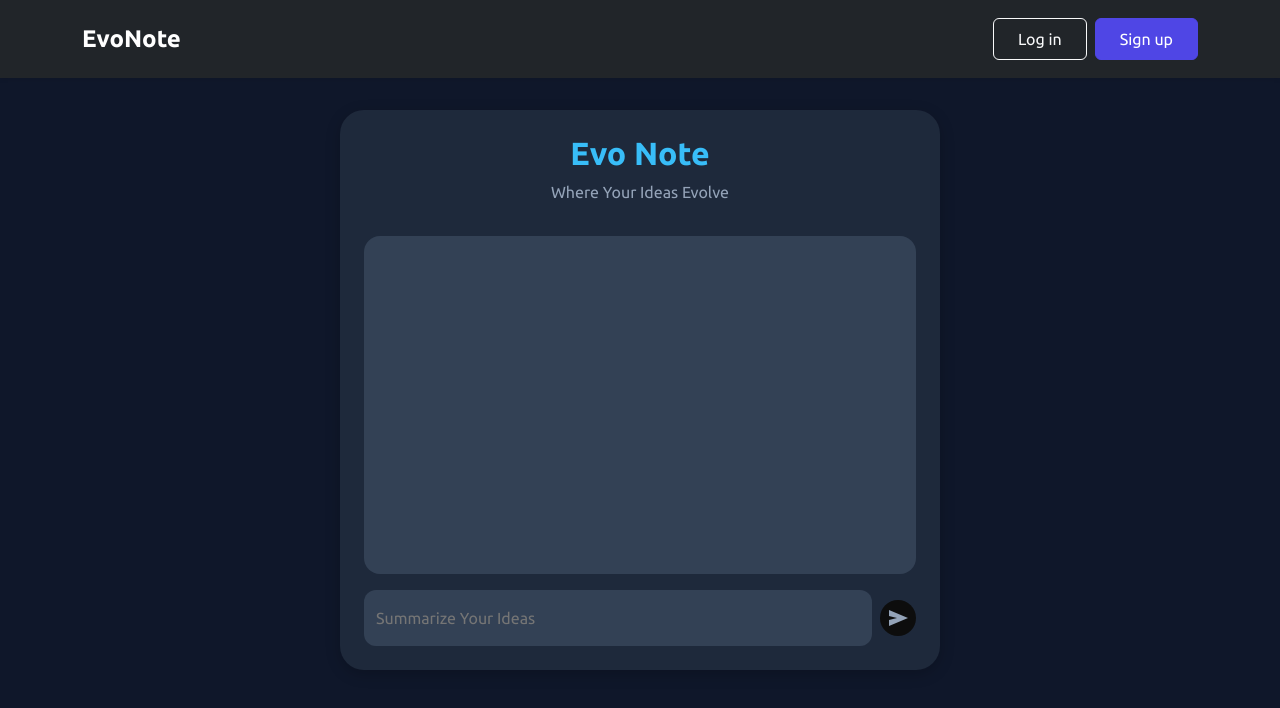
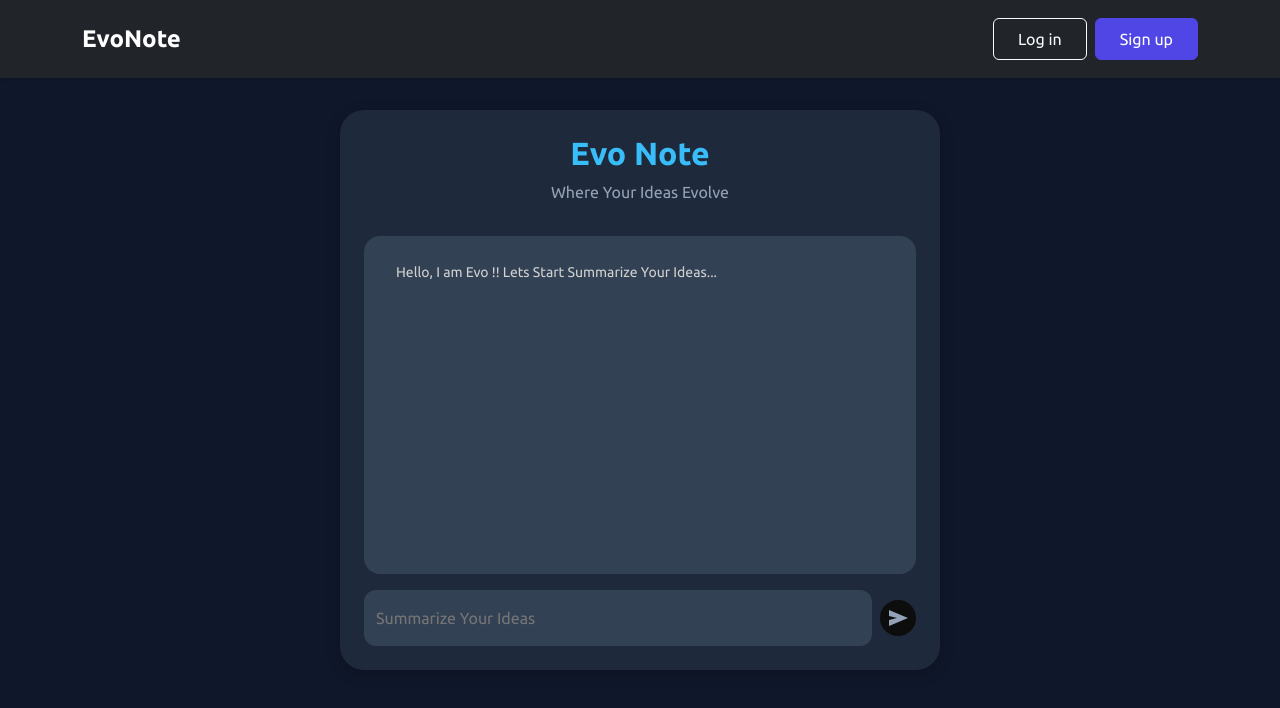
Before and after one commit to mostafa-512/EvoNote, a React (Vite) app in the folder frontend/: page / in a window 1280 px wide. Shown: the top 708 px of the page. Built offline with nearby package versions, Linux system fonts and the light colour scheme.

Commit message:
Backend: improve the frontend routing by adding flask-cors add gemini api and api key , Frontend: adding axios and markdown to project and make some edites to handel message rendering in the ChatBox

```diff
--- a/frontend/package.json
+++ b/frontend/package.json
@@ -10,9 +10,11 @@
     "preview": "vite preview"
   },
   "dependencies": {
+    "axios": "^1.13.2",
     "bootstrap": "^5.3.8",
     "react": "^19.1.1",
     "react-dom": "^19.1.1",
+    "react-markdown": "^10.1.0",
     "react-router-dom": "^7.9.5",
     "react-textarea-autosize": "^8.5.9"
   },
--- a/frontend/src/Home.jsx
+++ b/frontend/src/Home.jsx
@@ -1,7 +1,7 @@
 import Header from './components/header/header';
 import ChatBox from './components/ChatBox/Chatbox';
+function Home() {
 
-function Home() {
 
   return (
     <>
--- a/frontend/src/components/ChatBox/Chatbox.jsx
+++ b/frontend/src/components/ChatBox/Chatbox.jsx
@@ -1,8 +1,57 @@
 import styles from './Chatbox.module.css';
+import { useState , useEffect, useRef} from 'react';
+import Markdown from 'react-markdown';
 import TextareaAutosize from 'react-textarea-autosize';
 
 
 function ChatBox (){
+
+
+const divToEndOfChat = useRef(null);
+const textareaReef = useRef(null);
+
+const [messages, setMessages] = useState([]);
+
+const [content, setContent] = useState("");
+function handleTextarea(event) {
+  setContent(event.target.value);
+}
+
+function oSend(){
+  if(content.length>0){
+  setMessages((prevMessages)=> [...prevMessages, {content, role: "user"}]);
+  setContent('');
+}
+console.log([...messages]);
+}
+
+
+      function HitEnter(event) {
+        if(event.key === 'Enter'&& !event.shiftKey){
+          event.preventDefault()
+          oSend()
+
+        }
+      }
+
+
+
+  useEffect(()=>{
+    const lastMessage = messages[messages.length -1];
+    if (lastMessage?.role === 'user'){
+      divToEndOfChat.current?.scrollIntoView({ behavior: 'smooth' });
+    }
+  },[messages])
+
+
+
+
+    const WELCOME_MESSAGE_Group =
+    {
+      role:'evo',
+      content: 'Hello, I am Evo !! Lets Start Summarize Your Ideas...'
+    }
+
 
 
     return(
@@ -20,26 +69,48 @@ function ChatBox (){
 
 
 
+
+
+
                     <div className={styles.ChatBox}>
 
+                      {[WELCOME_MESSAGE_Group, ...messages].map(({role, content}, index) => (
+                        <div key={index} data-role={role} className={styles.Message}>
+                          {content}
+                        </div>
+                      ))}
+
+
+
+
+
+                    <div className="" ref={divToEndOfChat}></div>
+
+
+
                     </div>
+
+
+
+
+
 
                     <div className={styles.chatInput}>
 
 
                       <TextareaAutosize  placeholder="Summarize Your Ideas"
                         className={styles.TextArea}
-                        // value={content}
-                        // onChange={handleTextarea}
-                        // onKeyDown={HitEnter}
+                        value={content}
+                        onChange={handleTextarea}
+                        onKeyDown={HitEnter}
                         minRows={1}
                         maxRows={4}
                         // disabled={isDisabled}
-                        // ref={textareaReef}
+                        ref={textareaReef}
 
                         />
 
-                      <button className={styles.SendBtn}>
+                      <button className={styles.SendBtn} onClick={oSend}>
 
                               <svg
         xmlns="http://www.w3.org/2000/svg"
@@ -58,6 +129,10 @@ function ChatBox (){
         </main>
     )
 
-}
+  }
 
-export default ChatBox;
+
+
+
+
+  export default ChatBox;
--- a/frontend/src/components/ChatBox/Chatbox.module.css
+++ b/frontend/src/components/ChatBox/Chatbox.module.css
@@ -1,9 +1,9 @@
 
 .chatContainer{
   background-color: #1e293b;
-  width: 90%;
+  width: 100%;
   max-width: 37.5rem;
-  min-height: 70vh;
+  height: 70vh;
   margin: 2rem auto;
   padding: 1.5rem;
   border-radius: 1.5rem;
@@ -32,12 +32,29 @@
 }
 
 .ChatBox{
+  display: flex;
+  flex-direction: column;
+  max-height: 100%;
+  gap: 0.5rem;
   background-color: rgb(51 65 85);
   flex: 1;
   overflow-y: auto;
   border-radius: 1rem;
   padding: 1rem;
   margin-bottom: 1rem;
+  scroll-behavior: smooth;
+}
+
+.Message{
+  color: #d1d1d1;
+  width: 90%;
+  padding: 0.6rem 1rem;
+  border-radius: 1rem;
+  font-size: 0.875rem;
+    &[data-role="user"] {
+    align-self: end;
+    background: #20315a;
+    }
 }
 
 .chatInput{
```
Also changed, not shown: 2 other files (tests, documents, lock files or other folders).
